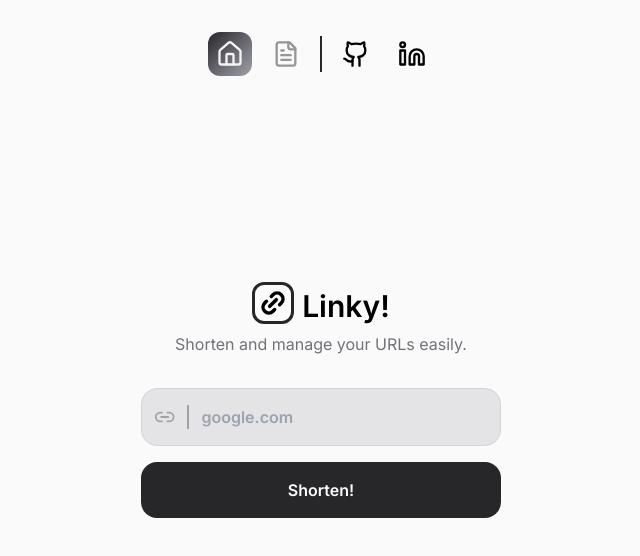
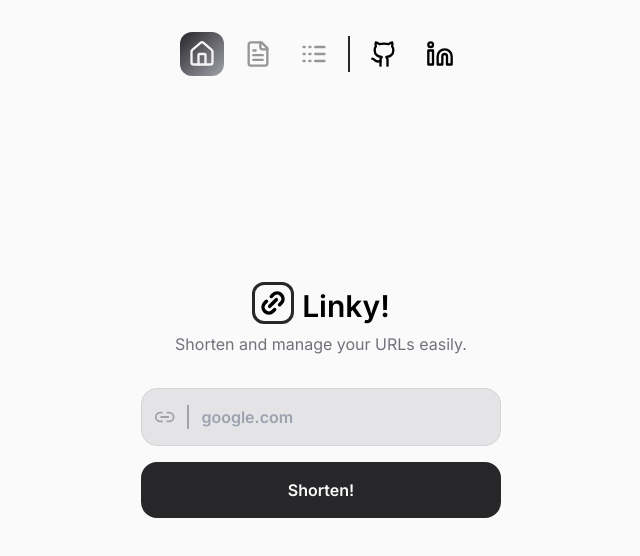
Before and after one commit to reinaldo-silva/linky, a Next.js app: page / in a window 1280 px wide. Shown: the top 556 px of the page, without its empty margins (319-959 px from the left). Built offline with nearby package versions, Linux system fonts and the light colour scheme.

Commit message:
add urls page in header navigation

```diff
--- a/src/components/Header.tsx
+++ b/src/components/Header.tsx
@@ -1,13 +1,14 @@
 "use client";
 import clsx from "clsx";
-import { FileText, Github, House, Linkedin } from "lucide-react";
+import { FileText, Github, House, Linkedin, Logs } from "lucide-react";
 import Link from "next/link";
 import { usePathname } from "next/navigation";
 import { Fragment } from "react";
 
 const links = [
   { icon: House, to: "/", disabled: false },
-  { icon: FileText, to: "/docs", disabled: true, div: true },
+  { icon: FileText, to: "/docs", disabled: true },
+  { icon: Logs, to: "/urls", disabled: true, div: true },
   {
     icon: Github,
     to: "http://github.com/reinaldo-silva/linky.git",
```
